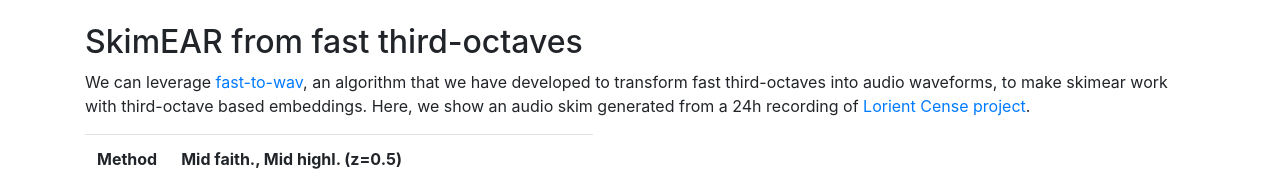
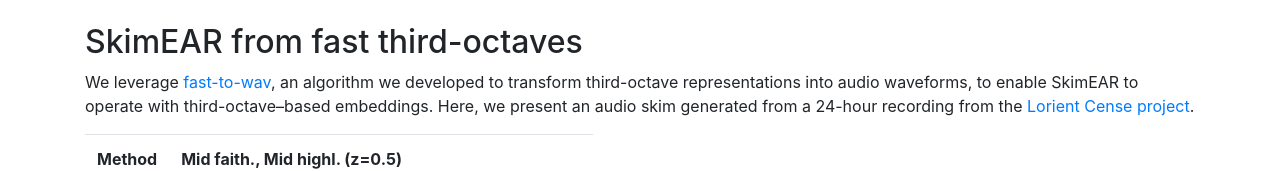
Before and after one commit to modantailleur/skimear, a plain HTML site: page index.html in a window 1280 px wide. Shown: the part 5426-5597 px from the top of the page. Drawn offline with nearby package versions, Linux system fonts and the light colour scheme.

Commit message:
fix fast-thirdo text

```diff
--- a/index.html
+++ b/index.html
@@ -451,9 +451,11 @@
   <div class="container mt-5" id="table_effects">
     <h2>SkimEAR from fast third-octaves</h2>
     <p>
-        We can leverage <a href="https://github.com/modantailleur/fast-to-wav">fast-to-wav</a>, an algorithm that we have developed to transform fast third-octaves into audio waveforms, to
-        make skimear work with third-octave based embeddings. Here, we show an audio skim generated from a 24h
-        recording of <a href="https://entrepot.recherche.data.gouv.fr/dataset.xhtml?persistentId=doi:10.57745/XWDCT4">Lorient Cense project</a>.
+        We leverage <a href="https://github.com/modantailleur/fast-to-wav">fast-to-wav</a>,
+        an algorithm we developed to transform third-octave representations into audio waveforms, to
+        enable SkimEAR to operate with third-octave–based embeddings. Here, we present an audio skim
+        generated from a 24-hour recording from the
+        <a href="https://entrepot.recherche.data.gouv.fr/dataset.xhtml?persistentId=doi:10.57745/XWDCT4">Lorient Cense project</a>.
     </p>
 
     <table class="table table-responsive">
```
